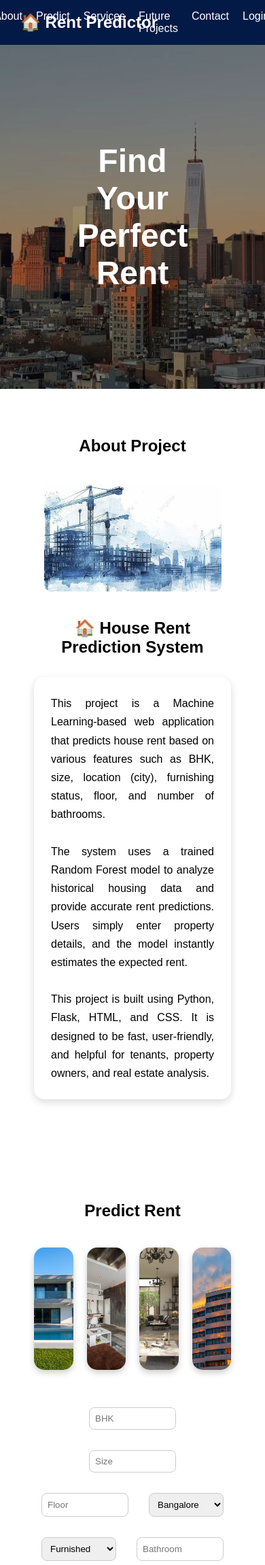
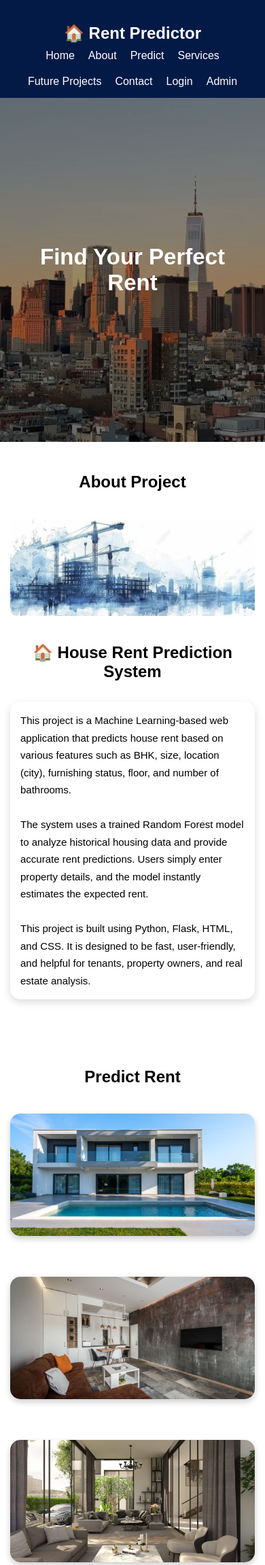
Before and after one commit to shahfahad09/house_rent_predict, a Flask app: template templates/index.html in a window 390 px wide; the page is wider, and only the part inside the window is pictured. Shown: the top 2302 px of that part at 68% size. Run offline with Flask 3, Linux system fonts and the light colour scheme; the template is opened without the code that fills it, so the values that code supplies are empty; parts of the project's set-up code (start-up, migrations or seed data) failed here and were passed over; some libraries are stand-ins or nearby versions.

Commit message:
Update style.css

```diff
--- a/static/style.css
+++ b/static/style.css
@@ -356,3 +356,115 @@
     object-fit: cover;
     border-radius: 5px;
 }
+
+
+
+
+
+
+
+
+
+
+
+/* RESPONSIVE DESIGN */
+
+@media screen and (max-width: 768px) {
+
+    /* NAVBAR */
+    nav {
+        flex-direction: column;
+        padding: 15px;
+        text-align: center;
+    }
+
+    nav h2 {
+        position: static;
+        margin-bottom: 10px;
+    }
+
+    nav div {
+        flex-wrap: wrap;
+        justify-content: center;
+    }
+
+    /* HERO TEXT */
+    .hero-text {
+        font-size: 22px;
+        width: 90%;
+    }
+
+    /* SECTION */
+    .section {
+        padding: 25px 15px;
+    }
+
+    .section img {
+        width: 100%;
+    }
+
+    /* CARDS */
+    .cards {
+        flex-direction: column;
+        align-items: center;
+    }
+
+    .card {
+        width: 90%;
+        max-width: 300px;
+    }
+
+    /* FORM */
+    form input,
+    form select {
+        width: 100%;
+        max-width: 100%;
+    }
+
+    .form-row {
+        flex-direction: column;
+        align-items: center;
+    }
+
+    .form-row input,
+    .form-row select {
+        width: 90%;
+    }
+
+    /* PRE IMAGES */
+    .pre_image_row {
+        grid-template-columns: 1fr;
+    }
+
+    /* CONTACT BOX */
+    .contact-box {
+        width: 90%;
+        padding: 20px;
+    }
+
+    /* FUTURE SECTION */
+    .future-row,
+    .future-row.reverse {
+        flex-direction: column;
+    }
+
+    .future-image-box {
+        width: 100%;
+    }
+
+    .future-image-box img {
+        height: 150px;
+    }
+
+    /* ABOUT TEXT */
+    .section p {
+        padding: 15px;
+        font-size: 15px;
+        text-align: left;
+    }
+
+    /* IMAGE ROW */
+    .image-row img {
+        height: auto;
+    }
+}
```
